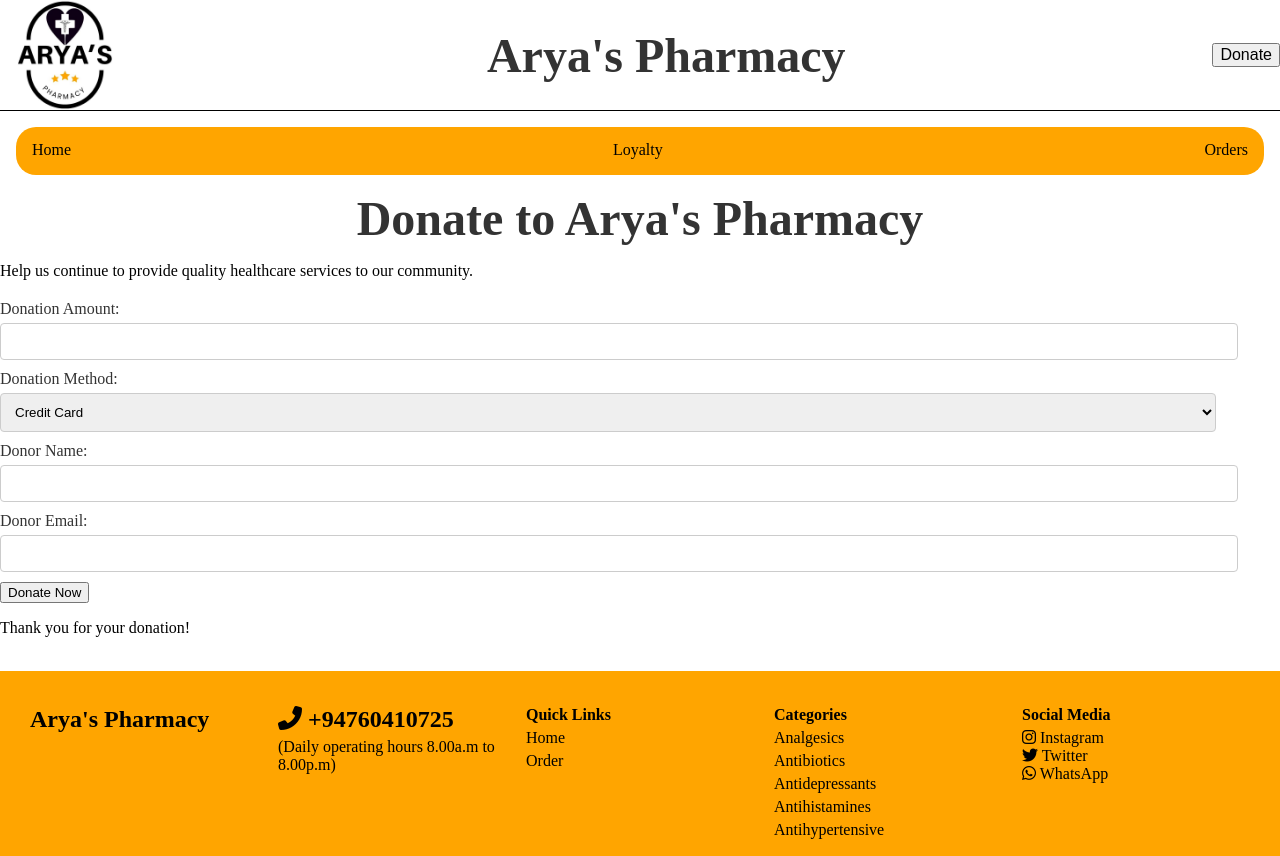
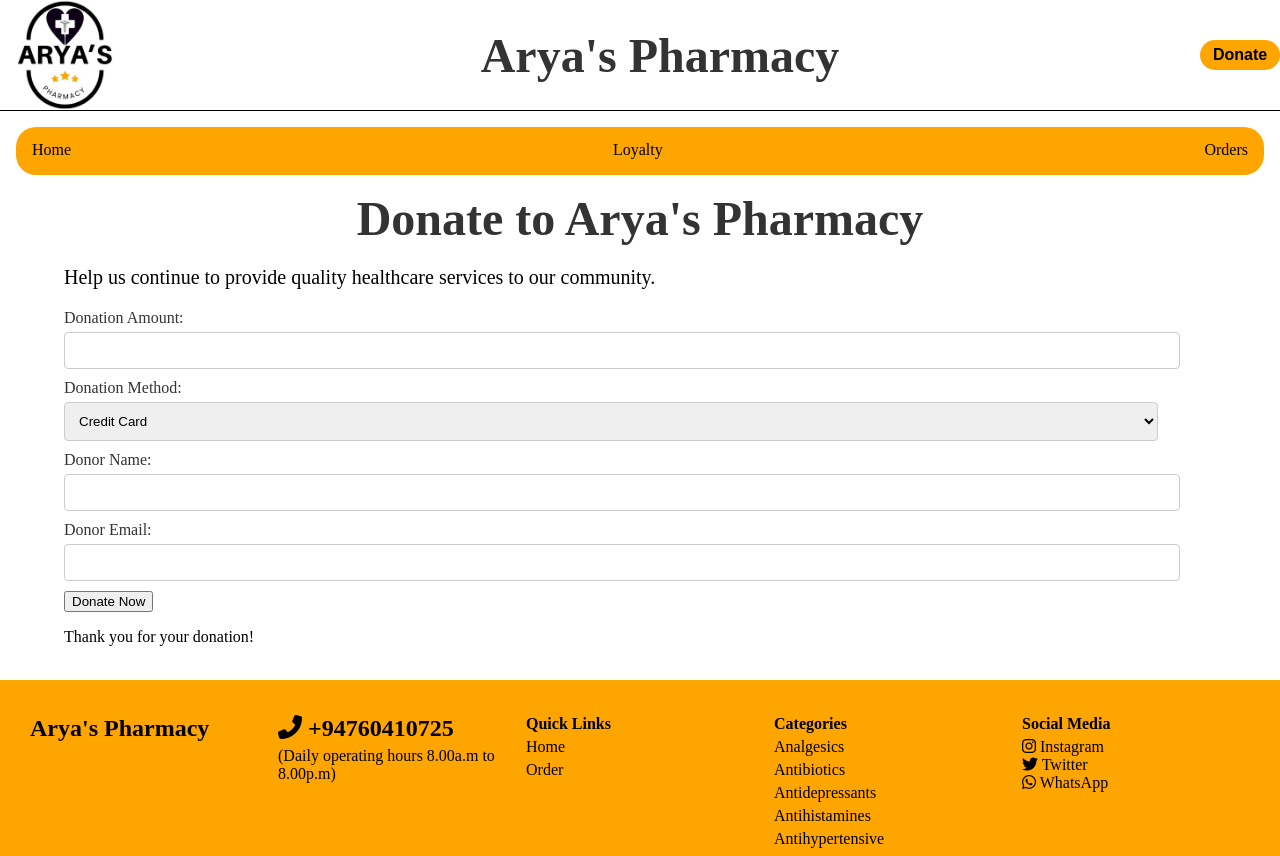
Before and after one commit to aroshfer/WDOS-Pharmacy, a plain HTML site: page donate.html in a window 1280 px wide. Shown: the top 856 px of the page. Drawn offline with nearby package versions, Linux system fonts and the light colour scheme.

Commit message:
Add files via upload

```diff
--- a/buy.css
+++ b/buy.css
@@ -31,9 +31,14 @@ h1 {
     font-size: 3em;
 }
 
-#cart {
-    width: 30px;
-    padding-right: 10px;
+#donate {
+    background-color: var(--main-bgc-color);
+    border: none;
+    height: 30px;
+    width: 80px;
+    border-radius: 26px;
+    font-weight: bold;
+    color: #fff;
 }
 
 #cart1 {
@@ -386,3 +391,12 @@ h3{
 ul{
     text-align: left;
 }
+
+.donation-page {
+    width: 90%;
+    margin: 0 auto;
+}
+
+.donation {
+    font-size: 20px;
+}
```
